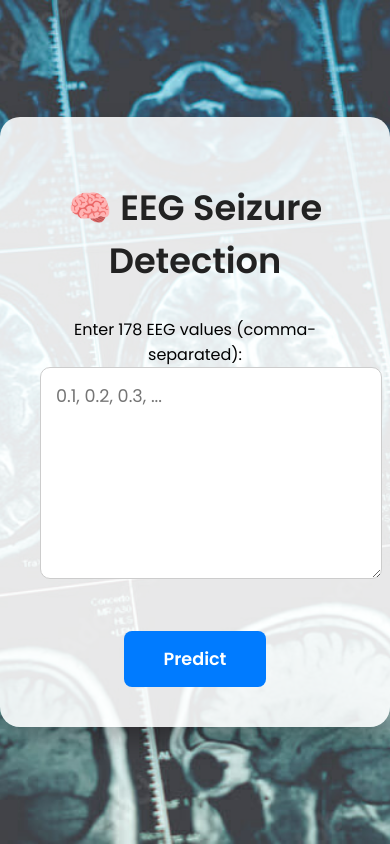
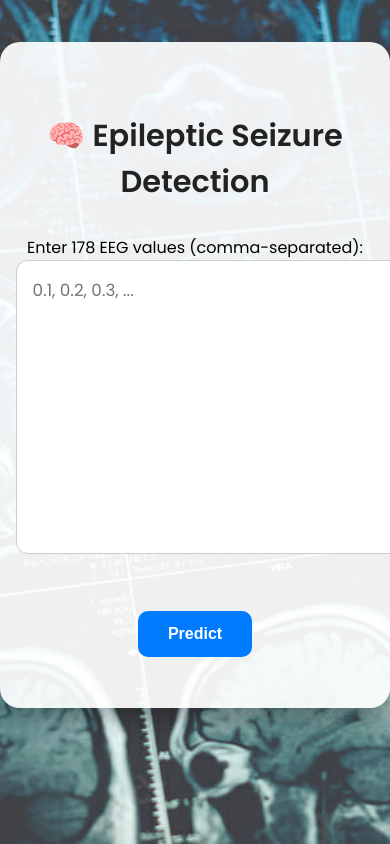
Before and after one commit to Sadman456-code/Epileptic-Seizure-Detector, a Flask app: page / in a window 390 px wide; the page is wider, and only the part inside the window is pictured. Run offline with Flask 3, Linux system fonts and the light colour scheme.

Commit message:
Improve UI: Beautify error and prediction messages

```diff
--- a/static/style.css
+++ b/static/style.css
@@ -1,56 +1,53 @@
 body {
     margin: 0;
     padding: 0;
-    height: 100vh;
-    display: flex;
-    justify-content: center;
-    align-items: center;
     background: url("/static/eeg.jpeg") no-repeat center center fixed;
     background-size: cover;
     font-family: 'Poppins', 'Segoe UI', Tahoma, Geneva, Verdana, sans-serif;
 }
 
-/* Semi-transparent container */
+/* Default container */
 .container {
     max-width: 800px;
-    width: 90%;
-    margin: auto;
-    padding: 40px;
-    background: rgba(255, 255, 255, 0.88);
+    margin: 10vh auto;
+    padding: 4vh 5vw;
+    background: rgba(255, 255, 255, 0.92);
     border-radius: 20px;
     box-shadow: 0 12px 24px rgba(0, 0, 0, 0.3);
     text-align: center;
 }
 
+/* Title */
 h1 {
-    font-size: 2.5em;
+    font-size: 2.7em;
     color: #222;
     margin-bottom: 30px;
     font-weight: 600;
 }
 
+/* Text area */
 textarea {
     width: 100%;
-    height: 150px;
-    padding: 15px;
-    border-radius: 10px;
+    height: 180px;
+    padding: 16px;
+    border-radius: 12px;
     border: 1px solid #ccc;
     font-size: 1em;
     resize: vertical;
     font-family: 'Poppins', sans-serif;
 }
 
+/* Button */
 button {
-    margin-top: 20px;
-    padding: 15px 40px;
+    margin-top: 25px;
+    padding: 16px 40px;
     font-size: 1.1em;
     background-color: #007BFF;
     color: white;
     border: none;
-    border-radius: 8px;
+    border-radius: 10px;
     cursor: pointer;
     transition: background-color 0.3s ease-in-out;
-    font-family: 'Poppins', sans-serif;
     font-weight: 600;
 }
 
@@ -58,40 +55,50 @@ button:hover {
     background-color: #0056b3;
 }
 
-/* Message box styles */
-.message {
-    margin-top: 20px;
-    padding: 15px;
-    border-radius: 10px;
-    font-size: 1.1em;
+/* Message box */
+.message-box {
+    margin-top: 25px;
+    padding: 20px;
+    border-radius: 12px;
+    font-size: 1.15em;
     font-weight: 500;
+    line-height: 1.5em;
 }
 
-.message.success {
+.message-box.success {
     background-color: #d4edda;
     color: #155724;
     border: 1px solid #c3e6cb;
 }
 
-.message.error {
+.message-box.error {
     background-color: #f8d7da;
     color: #721c24;
     border: 1px solid #f5c6cb;
 }
 
-/* Responsive adjustments */
+/*  Mobile-specific styles only */
 @media (max-width: 600px) {
+    .container {
+        margin: 5vh auto;
+        padding: 6vh 4vw;
+    }
+
     h1 {
-        font-size: 2.2em;
+        font-size: 1.9em;
     }
 
     textarea {
-        height: 180px;
-        font-size: 1.1em;
+        height: 260px; /* taller input */
+        font-size: 1.05em; /* bigger font */
     }
 
     button {
-        padding: 15px 40px;
-        font-size: 1.1em;
+        padding: 14px 30px;
+        font-size: 1em;
+    }
+
+    .message-box {
+        font-size: 1.05em;
     }
 }
--- a/templates/index.html
+++ b/templates/index.html
@@ -7,7 +7,7 @@
 </head>
 <body>
     <div class="container">
-        <h1>🧠 EEG Seizure Detection</h1>
+        <h1>🧠 Epileptic Seizure Detection</h1>
 
         <form action="/predict" method="post">
             <label>Enter 178 EEG values (comma-separated):</label><br>
```
